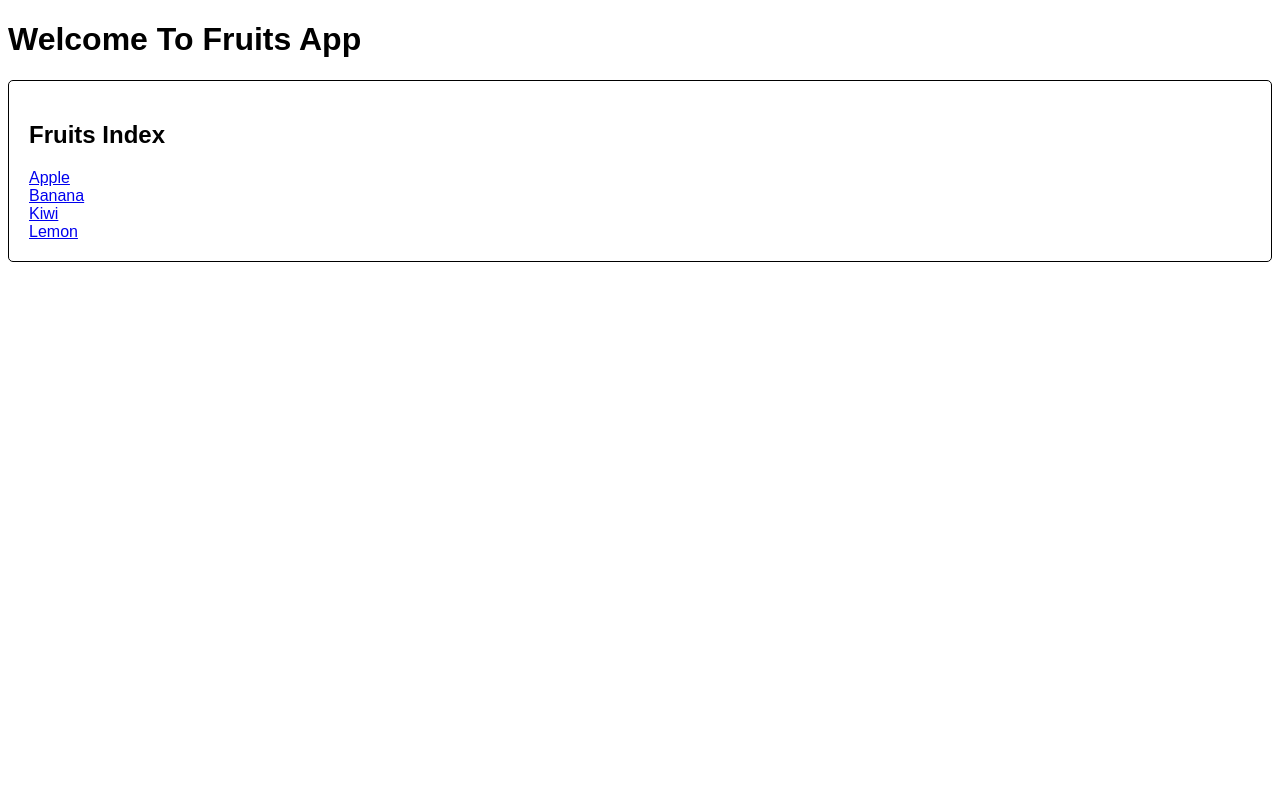
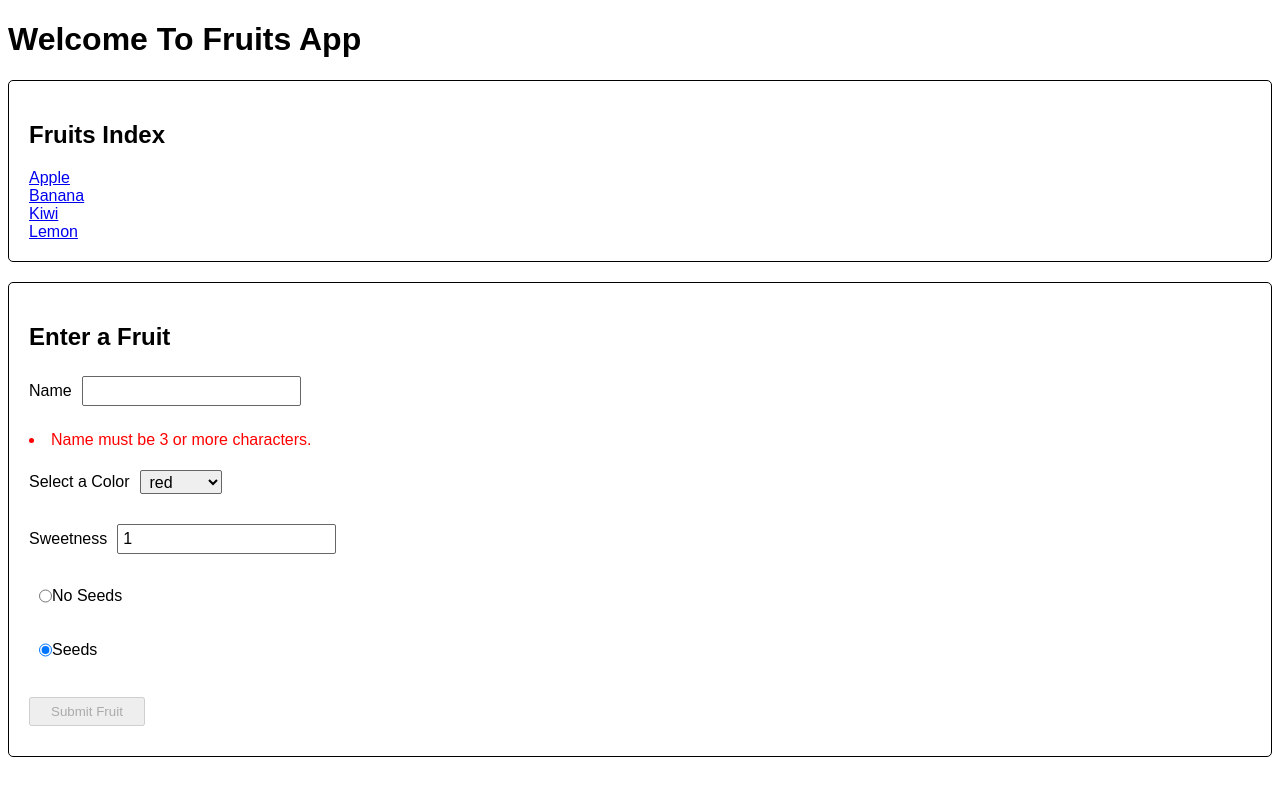
Before and after one commit to isaiahxs/react-practice-assessment, a React (Create React App) app: page / in a window 1280 px wide. Shown: the top 796 px of the page. Built offline with nearby package versions, Linux system fonts and the light colour scheme.

Commit message:
completed phase 2 and started bit of phase 3

```diff
--- a/src/App.js
+++ b/src/App.js
@@ -1,5 +1,6 @@
 import fruits from "./mockData/fruits.json";
 import FruitsIndex from "./components/FruitsIndex";
+import FruitForm from "./components/FruitForm";
 
 function App() {
   return (
@@ -8,6 +9,7 @@ function App() {
       {/* render FruitsIndex inside of App
         pass in array of fruits from mockdata as a prop called fruits */}
       <FruitsIndex fruits={fruits}/>
+      <FruitForm fruits={fruits}/>
     </>
   );
 }
--- a/src/components/FruitForm.js
+++ b/src/components/FruitForm.js
@@ -1,3 +1,7 @@
+//working on original
+import { useState, useEffect } from "react";
+import { useHistory } from "react-router-dom";
+
 const COLORS = [
   "red",
   "orange",
@@ -7,11 +11,50 @@ const COLORS = [
   "purple"
 ];
 
+//useStates to make controlled inputs
+
 function FruitForm({ fruits }) {
+  const [name, setName] = useState('');
+  const [sweetness, setSweetness] = useState(1);
+  const [color, setColor] = useState(COLORS[0]);
+  const [seeds, setSeeds] = useState('yes');
+  const [errors, setErrors] = useState([]);
+  const history = useHistory();
+
+  //create array with all the different fruit names
+  const fruitNames = fruits.map(fruit => fruit.name)
+
+  //will run after every render
+  useEffect(() => {
+    //want to check the diff state variables after every render
+    const validationErrors = [];
+    if (name.length < 3) validationErrors.push('Name must be 3 or more characters.')
+    if (name.length > 20) validationErrors.push('Name must be 20 characters or less.')
+    if (fruitNames.includes(name)) validationErrors.push('Name already exists.')
+    if (sweetness < 1 || sweetness > 10) validationErrors.push('Sweetness must be between 1 and 10.')
+    setErrors(validationErrors);
+    //dependencies are what variable changes will trigger the useEffect
+  }, [name, sweetness])
+
+  const handleSubmit = () => {
+    const formValues = {
+      name,
+      sweetness,
+      color,
+      seeds
+    }
+
+    console.log(formValues);
+    //redirect component will not work
+
+    //return inside handleSubmit will give us a return for handleSubmit
+    history.push('/')
+  }
 
   return (
     <form
       className="fruit-form"
+      onSubmit={handleSubmit}
     >
       <h2>Enter a Fruit</h2>
       <label>
@@ -19,11 +62,21 @@ function FruitForm({ fruits }) {
         <input
           type="text"
           name="name"
+          value={name}
+          // using event
+          onChange={(e) => setName(e.target.value)}
         />
       </label>
+      <p className="errors">
+        {errors.map(error => (
+          <li key={error}>{error}</li>
+        ))}
+      </p>
       <label>
         Select a Color
         <select
+          value={color}
+          onChange={(e) => setColor(e.target.value)}
         >
           {COLORS.map(color => (
             <option
@@ -40,13 +93,20 @@ function FruitForm({ fruits }) {
         <input
           type="number"
           name="sweetness"
+          value={sweetness}
+          onChange={(e) => setSweetness(e.target.value)}
         />
       </label>
       <label>
+        {/* RADIO INPUTS ARE "LINKED" BY NAME PROPERTY */}
+        {/* radio inputs also have a CHECKED property */}
         <input
           type="radio"
           value="no"
           name="seeds"
+          onChange={(e) => setSeeds(e.target.value)}
+          //if seeds is equal to 'no', we want this to be true, if not, we want it to be false
+          checked={seeds === 'no'}
         />
         No Seeds
       </label>
@@ -55,11 +115,15 @@ function FruitForm({ fruits }) {
           type="radio"
           value="yes"
           name="seeds"
+          onChange={(e) => setSeeds(e.target.value)}
+          checked={seeds === 'yes'}
         />
         Seeds
       </label>
       <button
         type="submit"
+        //disable submission in case errors arise
+        disabled={errors.length > 0}
       >
         Submit Fruit
       </button>
@@ -68,3 +132,108 @@ function FruitForm({ fruits }) {
 }
 
 export default FruitForm;
+
+
+//----------------------------------------------------
+
+
+//FIRST WIP
+
+//import { useState } from "react";
+// const COLORS = [
+//   "red",
+//   "orange",
+//   "yellow",
+//   "green",
+//   "blue",
+//   "purple"
+// ];
+
+// function FruitForm({ fruits }) {
+
+//   const [formData, setFormData] = useState({
+//     name: '',
+//     sweetness: 1,
+//     seeds: 'yes',
+//     color: COLORS[0]
+//   })
+
+//   //create handler
+//   const handleInputChange = (event) => {
+//     const {name, value, type, checked} = event.target;
+//     setFormData((prevFormData) => ({
+//       ...prevFormData,
+//       [name]: type === 'checkbox' ? checked : value
+//     }))
+//   }
+
+//   //create handleSubmit that will prevent default
+//   const handleSubmit = (event) => {
+//     event.preventDefault();
+//   }
+
+//   return (
+//     <form
+//       className="fruit-form"
+//       onSubmit={handleSubmit}
+//     >
+//       <h2>Enter a Fruit</h2>
+//       <label>
+//         Name
+//         <input
+//           type="text"
+//           name="name"
+//           value={formData.name}
+//           onChange={handleInputChange}
+//         />
+//       </label>
+//       <label>
+//         Select a Color
+//         <select
+//           name='color'
+//           value={formData.color}
+//         >
+//           {COLORS.map(color => (
+//             <option
+//               key={color}
+//               value={color}
+//             >
+//               {color}
+//             </option>
+//           ))}
+//         </select>
+//       </label>
+//       <label>
+//         Sweetness
+//         <input
+//           type="number"
+//           name="sweetness"
+//           value={formData.sweetness}
+//         />
+//       </label>
+//       <label>
+//         <input
+//           type="radio"
+//           value="no"
+//           name="seeds"
+//         />
+//         No Seeds
+//       </label>
+//       <label>
+//         <input
+//           type="radio"
+//           value="yes"
+//           name="seeds"
+//         />
+//         Seeds
+//       </label>
+//       <button
+//         type="submit"
+//       >
+//         Submit Fruit
+//       </button>
+//     </form>
+//   );
+// }
+
+// export default FruitForm;
--- a/src/context/FavFruitContext.js
+++ b/src/context/FavFruitContext.js
@@ -1,6 +1,9 @@
-import { createContext, useState } from 'react';
+import { createContext, useState, useContext } from 'react';
 
 export const FavFruitContext = createContext();
+//custom hook
+const useFavFruit = () => useContext(FavFruitContext);
+  //whenever we use useFavFruit, we will receive the object containing favFruitId and setFavFruitId
 
 export default function FavFruitProvider(props) {
   const [favFruitId, setFavFruitId] = useState('1');
```
